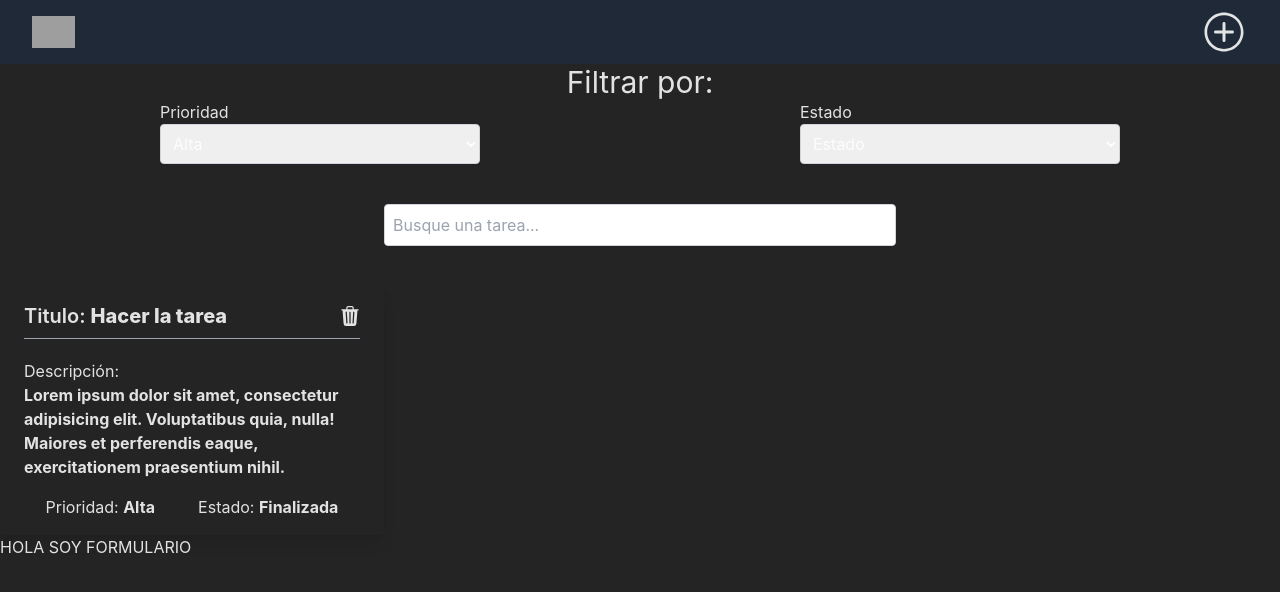
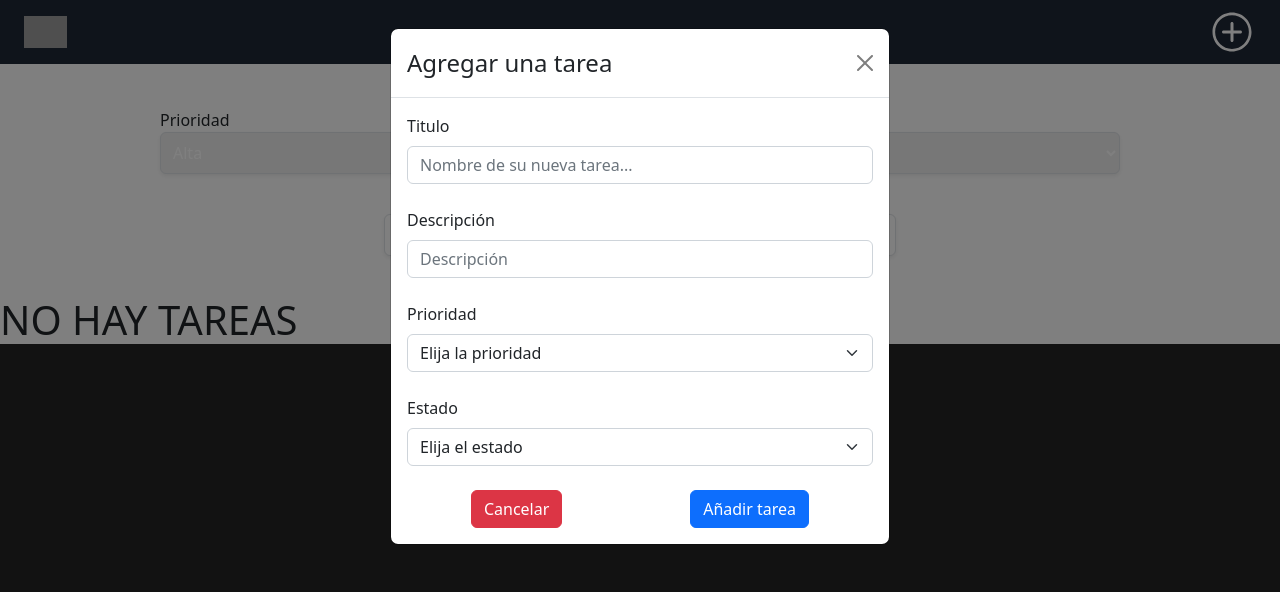
Before and after one commit to gabyakd2/To-Do-List, a React (Vite) app: page / in a window 1280 px wide. Both pictures are taken after a click on the button 1224 px from the left and 32 px from the top of the page. Shown: the top 592 px of the page. Built offline with nearby package versions, Linux system fonts and the light colour scheme; grey boxes are pictures that could not be loaded.

Commit message:
añadir y borrar tareas con form modal

```diff
--- a/package.json
+++ b/package.json
@@ -9,7 +9,9 @@
     "preview": "vite preview"
   },
   "dependencies": {
+    "bootstrap": "^5.2.3",
     "react": "^18.2.0",
+    "react-bootstrap": "^2.7.4",
     "react-dom": "^18.2.0",
     "react-icons": "^4.8.0"
   },
--- a/src/Context/FormContext.jsx
+++ b/src/Context/FormContext.jsx
@@ -1,16 +1,30 @@
-import React, { createContext, useState } from 'react';
+import React, { createContext, useState } from "react";
 
 export const FormContext = createContext();
 
-export function FormProvider ({children}) {
-    const [viewForm, setViewForm] = useState(false);
+export function FormProvider({ children }) {
+  const [viewForm, setViewForm] = useState(false);
+  const [toDo, setToDo] = useState([]); //aca se guardan las tareas
+  const [formData, setFormData] = useState({
+    title: "",
+    description: "",
+    priority: "",
+    status: "",
+    id: 0
+  }); //almacena los datos del formularioF
 
-    return(
-        <FormContext.Provider value={{
-            viewForm,
-            setViewForm
-        }}>
-            {children}
-        </FormContext.Provider>
-    )
+  return (
+    <FormContext.Provider
+      value={{
+        viewForm,
+        setViewForm,
+        toDo,
+        setToDo,
+        formData,
+        setFormData,
+      }}
+    >
+      {children}
+    </FormContext.Provider>
+  );
 }
--- a/src/components/CardTask/CardTask.jsx
+++ b/src/components/CardTask/CardTask.jsx
@@ -1,15 +1,23 @@
-import React from "react";
+import React, { useContext } from "react";
 import { BsFillTrash3Fill } from 'react-icons/bs';
+import { FormContext } from "../../Context/FormContext";
 
-export default function CardTask() {
+export default function CardTask({title, description, priority, status, id}) {
+  const {toDo, setToDo} = useContext(FormContext)
+
+  const deleteToDo = (id) => {
+    const toDoUpdate = toDo.filter(task => task.id !== id)
+    setToDo(toDoUpdate)
+  }
+
   return (
     <div className="max-w-sm rounded overflow-hidden shadow-lg">
       <div className="px-6 py-4">
         <div className="font-semibold text-xl mb-2 flex justify-between">
             <h3>
-                Titulo: <span className="font-extrabold">Hacer la tarea</span>
+                Titulo: <span className="font-extrabold">{title}</span>
             </h3>
-            <button>
+            <button onClick={() => deleteToDo(id)}>
                 <BsFillTrash3Fill />
             </button>
         </div>
@@ -18,16 +26,14 @@ export default function CardTask() {
         <div className="mt-5">
           <div className="font-normal">Descripción:</div>
           <p className="font-bold">
-            Lorem ipsum dolor sit amet, consectetur adipisicing elit.
-            Voluptatibus quia, nulla! Maiores et perferendis eaque,
-            exercitationem praesentium nihil.
+            {description}
           </p>
           <div className="flex justify-around mt-4">
             <div>
-              Prioridad: <span className="font-bold">Alta</span>
+              Prioridad: <span className="font-bold">{priority}</span>
             </div>
             <div>
-              Estado: <span className="font-bold">Finalizada</span>
+              Estado: <span className="font-bold">{status}</span>
             </div>
           </div>
         </div>
--- a/src/components/Filters/Filters.jsx
+++ b/src/components/Filters/Filters.jsx
@@ -8,7 +8,7 @@ export default function Filters() {
       <div className="flex justify-around">
         <div>
           <label>Prioridad</label>
-          <select className="block w-80 p-2 rounded border border-gray-300 shadow-sm focus:outline-none focus:ring-indigo-500 focus:border-indigo-500">
+          <select className="text-white block w-80 p-2 rounded border border-gray-300 shadow-sm focus:outline-none focus:ring-indigo-500 focus:border-indigo-500">
             <option value="">Alta</option>
             <option value="opcion1">Media</option>
             <option value="opcion2">Baja</option>
@@ -16,7 +16,7 @@ export default function Filters() {
         </div>
         <div>
             <label>Estado</label>
-          <select className="block w-80 p-2 rounded border border-gray-300 shadow-sm focus:outline-none focus:ring-indigo-500 focus:border-indigo-500">
+          <select className="text-white block w-80 p-2 rounded border border-gray-300 shadow-sm focus:outline-none focus:ring-indigo-500 focus:border-indigo-500">
             <option value="">Estado</option>
             <option value="opcion1">Nueva</option>
             <option value="opcion2">En proceso</option>
--- a/src/components/FormTask/FormTask.jsx
+++ b/src/components/FormTask/FormTask.jsx
@@ -1,7 +1,95 @@
-import React from 'react'
+import React, { useContext } from "react";
+import { Button, Modal, Form } from "react-bootstrap";
+import { FormContext } from "../../Context/FormContext";
 
 export default function FormTask() {
+  const { viewForm, setViewForm, toDo, setToDo, formData, setFormData } = useContext(FormContext);
+
+  const handleInput = (e) => {
+    e.preventDefault();
+    setFormData({ ...formData, [e.target.name]: e.target.value });
+  };
+
+  const addToDo = (e) => {
+    e.preventDefault();
+    if(formData.title !== '' && formData.description !== ''){
+      const task = formData;
+      task.id = toDo.length + 1
+      setToDo([...toDo, task])
+      setFormData({title: '', description: ''})
+      // console.log(task)
+    }
+  };
+
+
   return (
-    <div>HOLA SOY FORMULARIO</div>
-  )
+    <Modal show={viewForm} onHide={() => setViewForm(false)}>
+      <Modal.Header closeButton>
+        <Modal.Title>Agregar una tarea</Modal.Title>
+      </Modal.Header>
+
+      <Modal.Body>
+        <Form onSubmit={addToDo}>
+          <Form.Group controlId="formBasicEmail">
+            <Form.Label>Titulo</Form.Label>
+            <Form.Control
+              type="text"
+              placeholder="Nombre de su nueva tarea..."
+              name="title"
+              value={formData.title}
+              onChange={handleInput}
+            />
+          </Form.Group>
+          <br />
+          <Form.Group controlId="formBasicPassword">
+            <Form.Label>Descripción</Form.Label>
+            <Form.Control
+              type="text"
+              placeholder="Descripción"
+              name="description"
+              value={formData.description}
+              onChange={handleInput}
+            />
+          </Form.Group>
+          <br />
+          <Form.Group controlId="formBasicPassword">
+            <Form.Label>Prioridad</Form.Label>
+            <Form.Select
+              value={formData.priority}
+              onChange={handleInput}
+              name="priority"
+            >
+              <option>Elija la prioridad</option>
+              <option value='Alta'>Alta</option>
+              <option value='Media'>Media</option>
+              <option value='Baja'>Baja</option>
+            </Form.Select>
+          </Form.Group>
+          <br />
+          <Form.Group controlId="formBasicPassword">
+            <Form.Label>Estado</Form.Label>
+            <Form.Select
+              value={formData.status}
+              onChange={handleInput}
+              name="status"
+            >
+              <option>Elija el estado</option>
+              <option value='Finalizada'>Finalizada</option>
+              <option value='En proceso'>En proceso</option>
+              <option value='Nueva'>Nueva</option>
+            </Form.Select>
+          </Form.Group>
+          <div className="mt-4 flex justify-around">
+            <Button variant="danger" onClick={() => setViewForm(false)}>
+              Cancelar
+            </Button>
+
+            <Button variant="primary" type="submit">
+              Añadir tarea
+            </Button>
+          </div>
+        </Form>
+      </Modal.Body>
+    </Modal>
+  );
 }
--- a/src/components/NavBar/NavBar.jsx
+++ b/src/components/NavBar/NavBar.jsx
@@ -22,7 +22,7 @@ export default function NavBar() {
           </div>
           <div className="flex items-center">
             <button onClick={handleViewForm}>
-              <IoIosAddCircleOutline className="text-5xl" />
+              <IoIosAddCircleOutline className="text-5xl" color="#fff" />
             </button>
           </div>
         </div>
--- a/src/components/SearchBar/SearchBar.jsx
+++ b/src/components/SearchBar/SearchBar.jsx
@@ -5,7 +5,7 @@ export default function SearchBar() {
     <div className='w-2/5 mx-auto my-10'>
         <input type="text"
         placeholder='Busque una tarea...'
-        className='w-full p-2 rounded border border-gray-300 shadow-sm focus:outline-none focus:ring-indigo-500 focus:border-indigo-500 item' />
+        className='placeholder-white text-white w-full p-2 rounded border border-gray-300 shadow-sm focus:outline-none focus:ring-indigo-500 focus:border-indigo-500 item' />
     </div>
   )
 }
--- /dev/null
+++ b/src/components/ToDoList/ToDoList.jsx
@@ -0,0 +1,27 @@
+import React, { useContext } from "react";
+import { FormContext } from "../../Context/FormContext";
+import CardTask from "../CardTask/CardTask";
+
+export default function ToDoList() {
+  const { toDo } = useContext(FormContext);
+  //   console.log(toDo)
+  return (
+    <div>
+      {!toDo.length ? (
+        <h1>NO HAY TAREAS</h1>
+      ) : (
+        toDo.map((task) => (
+          <div key={task.id}>
+            <CardTask
+              title={task.title}
+              id={task.id}
+              description={task.description}
+              priority={task.priority}
+              status={task.status}
+            />
+          </div>
+        ))
+      )}
+    </div>
+  );
+}
--- a/src/index.css
+++ b/src/index.css
@@ -2,7 +2,7 @@
 @tailwind components;
 @tailwind utilities;
 
- :root {
+  :root {
   font-family: Inter, system-ui, Avenir, Helvetica, Arial, sans-serif;
   line-height: 1.5;
   font-weight: 400;
--- a/src/main.jsx
+++ b/src/main.jsx
@@ -2,7 +2,8 @@ import React from 'react'
 import ReactDOM from 'react-dom/client'
 import App from './App'
 import './index.css'
-import NavBar from './components/NavBar/NavBar'
+import 'bootstrap/dist/css/bootstrap.min.css';
+import 'bootstrap/dist/js/bootstrap.bundle.min';
 
 ReactDOM.createRoot(document.getElementById('root')).render(
   <React.StrictMode>
--- a/src/pages/Home/Home.jsx
+++ b/src/pages/Home/Home.jsx
@@ -1,8 +1,8 @@
 import React, { useContext } from "react";
 import Filters from "../../components/Filters/Filters";
-import CardTask from "../../components/CardTask/CardTask";
 import { FormContext } from "../../Context/FormContext";
 import FormTask from "../../components/FormTask/FormTask";
+import ToDoList from "../../components/ToDoList/ToDoList";
 
 export default function Home() {
   const { viewForm } = useContext(FormContext);
@@ -10,7 +10,7 @@ export default function Home() {
   return (
     <div className="">
       <Filters />
-      <CardTask />
+      <ToDoList />
       {
         viewForm ? <FormTask />
         : null
```
Also changed, not shown: 1 other file (tests, documents, lock files or other folders).
